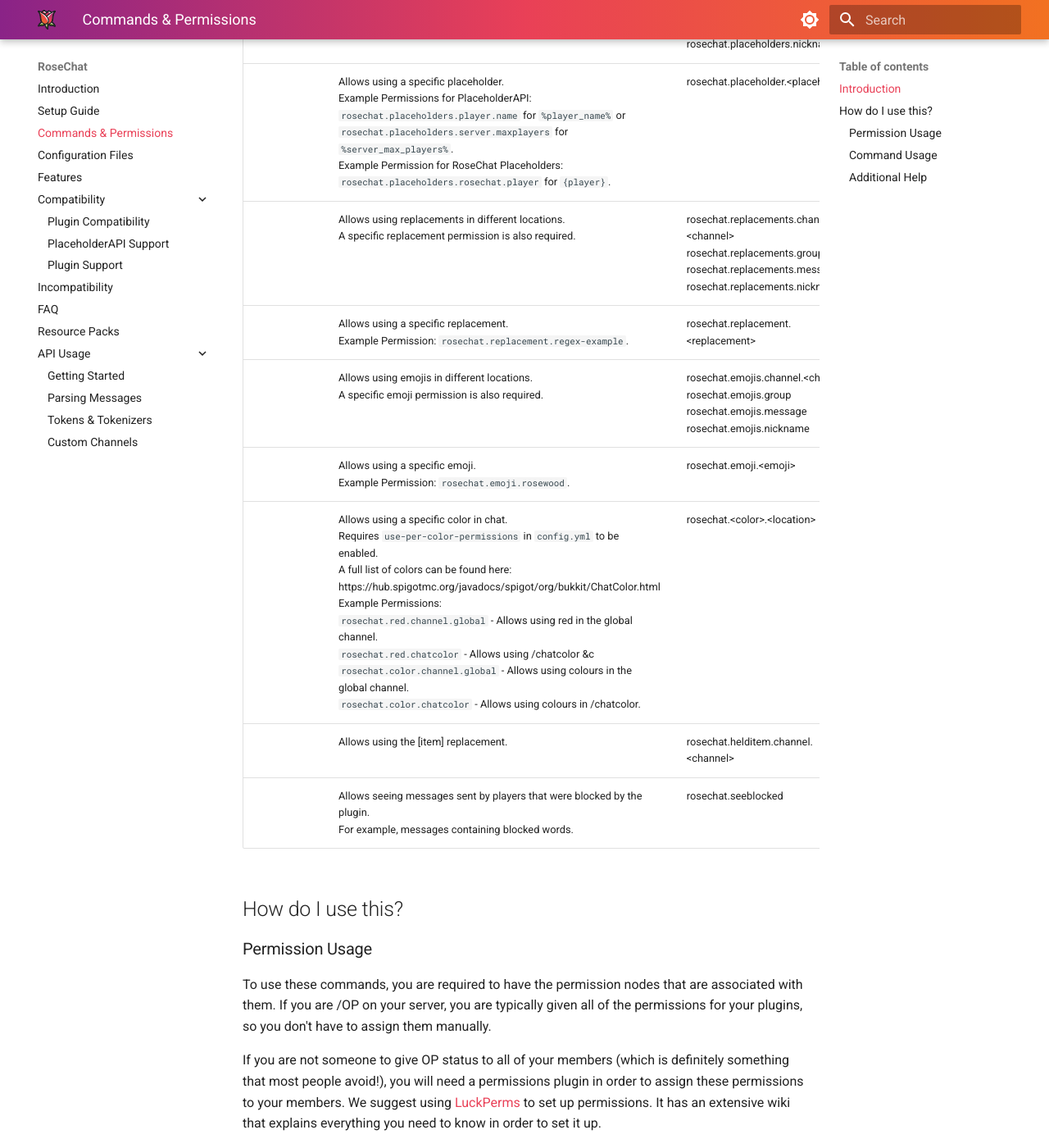
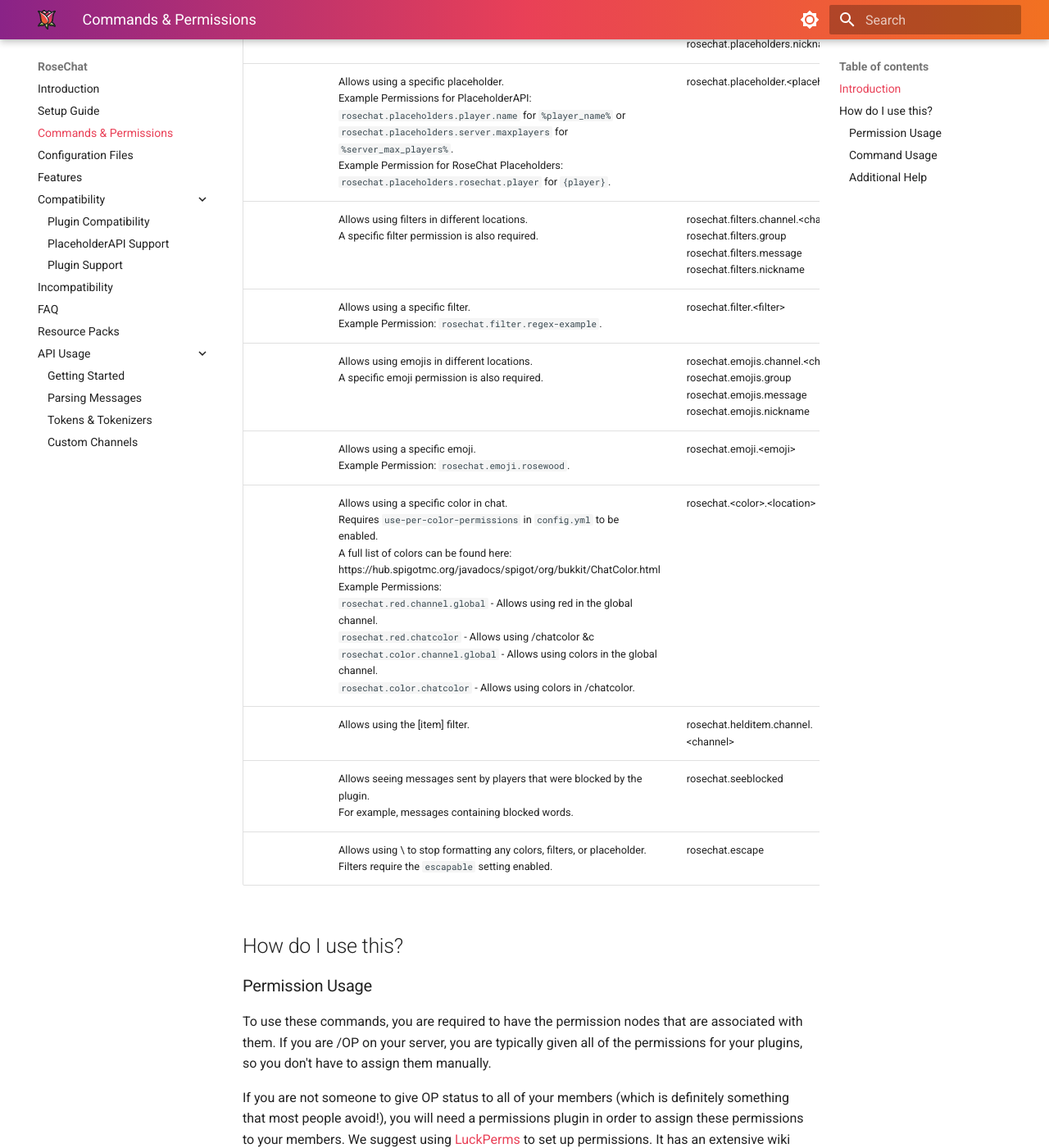
Before and after one commit to Rosewood-Development/RoseWiki, an MkDocs documentation site: the page built from docs/RoseChat/commands-&-permissions.md, in a window 1280 px wide and 1400 px high, scrolled down 6629 px. Shown: the whole window at 82% size. Built offline with MkDocs 1.6.1 and Material for MkDocs 9.7.7, drawn with Linux system fonts in a browser that asks for light colours; some of the changed text lies outside the part shown.

Commit message:
Fix RoseChat filter permissions and add escapable config to filters

```diff
--- a/docs/RoseChat/commands-&-permissions.md
+++ b/docs/RoseChat/commands-&-permissions.md
@@ -55,7 +55,7 @@ This page contains all of the commands and permissions for RoseChat.  Scroll pas
 | `/realname`     | Allows a viewing the realname of a player.               | rosechat.realname      |
 | `/broadcast`    | Broadcasts a message to the server or specific channel. Placeholders can be freely used in broadcasts. | rosechat.broadcast |
 | `/emoji`        | Allows users to view and test their emojis by sending a message to themselves. | rosechat.emoji |
-| `/ping`         | Replies back to a player with what they sent, including emojis, replacements, and placeholders. | rosechat.ping |
+| `/ping`         | Replies back to a player with what they sent, including emojis, filters, and placeholders. | rosechat.ping |
 |                   | Required for players to click the delete message button. | rosechat.deletemessage |
 |                   | Allows players to delete messages sent from the server to the player. <br/> For example, `<player> has joined the server`. | rosechat.deletemessages.client |
 |                   | Allows players to delete their own messages. | rosechat.deletemessages.self |
@@ -83,13 +83,14 @@ This page contains all of the commands and permissions for RoseChat.  Scroll pas
 |                   | Allows using the `> quote` markdown in different locations. | rosechat.quote.channel.<channel\> <br/> rosechat.quote.group <br/> rosechat.quote.message <br/> rosechat.quote.nickname |
 |                   | Allows using placeholders in different locations. <br/> A specific placeholder permission is also required. | rosechat.placeholders.channel.<channel\> <br/> rosechat.placeholders.group <br/> rosechat.placeholders.message <br/> rosechat.placeholders.nickname |
 |                   | Allows using a specific placeholder. <br/> Example Permissions for PlaceholderAPI: `rosechat.placeholders.player.name` for `%player_name%` or `rosechat.placeholders.server.maxplayers` for `%server_max_players%`. <br/> Example Permission for RoseChat Placeholders: `rosechat.placeholders.rosechat.player` for `{player}`. | rosechat.placeholder.<placeholder\> |
-|                   | Allows using replacements in different locations. <br/> A specific replacement permission is also required. | rosechat.replacements.channel.<channel\> <br/> rosechat.replacements.group <br/> rosechat.replacements.message <br/> rosechat.replacements.nickname |
-|                   | Allows using a specific replacement. <br/> Example Permission: `rosechat.replacement.regex-example`. | rosechat.replacement.<replacement\> |
+|                   | Allows using filters in different locations. <br/> A specific filter permission is also required. | rosechat.filters.channel.<channel\> <br/> rosechat.filters.group <br/> rosechat.filters.message <br/> rosechat.filters.nickname |
+|                   | Allows using a specific filter. <br/> Example Permission: `rosechat.filter.regex-example`. | rosechat.filter.<filter\> |
 |                   | Allows using emojis in different locations. <br/> A specific emoji permission is also required. | rosechat.emojis.channel.<channel\> <br/> rosechat.emojis.group <br/> rosechat.emojis.message <br/> rosechat.emojis.nickname |
 |                   | Allows using a specific emoji. <br/> Example Permission: `rosechat.emoji.rosewood`. | rosechat.emoji.<emoji\> |
-|                   | Allows using a specific color in chat. <br/>Requires `use-per-color-permissions` in `config.yml` to be enabled. <br/>A full list of colors can be found here: https://hub.spigotmc.org/javadocs/spigot/org/bukkit/ChatColor.html<br/> Example Permissions:<br> `rosechat.red.channel.global` - Allows using red in the global channel.<br>`rosechat.red.chatcolor` - Allows using /chatcolor &c<br>`rosechat.color.channel.global` - Allows using colours in the global channel.<br>`rosechat.color.chatcolor` - Allows using colours in /chatcolor. | rosechat.<color\>.<location\> |
-|                   | Allows using the [item] replacement.                     | rosechat.helditem.channel.<channel\>      |
-| | Allows seeing messages sent by players that were blocked by the plugin.<br>For example, messages containing blocked words. | rosechat.seeblocked |
+|                   | Allows using a specific color in chat. <br/>Requires `use-per-color-permissions` in `config.yml` to be enabled. <br/>A full list of colors can be found here: https://hub.spigotmc.org/javadocs/spigot/org/bukkit/ChatColor.html<br/> Example Permissions:<br> `rosechat.red.channel.global` - Allows using red in the global channel.<br>`rosechat.red.chatcolor` - Allows using /chatcolor &c<br>`rosechat.color.channel.global` - Allows using colors in the global channel.<br>`rosechat.color.chatcolor` - Allows using colors in /chatcolor. | rosechat.<color\>.<location\> |
+|                   | Allows using the [item] filter.                     | rosechat.helditem.channel.<channel\>      |
+| 					| Allows seeing messages sent by players that were blocked by the plugin.<br>For example, messages containing blocked words. | rosechat.seeblocked |
+|					| Allows using \\ to stop formatting any colors, filters, or placeholder.<br>Filters require the `escapable` setting enabled.	| rosechat.escape |
 
 ## How do I use this?
 
```
Also changed, not shown: docs/RoseChat/configuration-files.md (+2 -0 lines).
